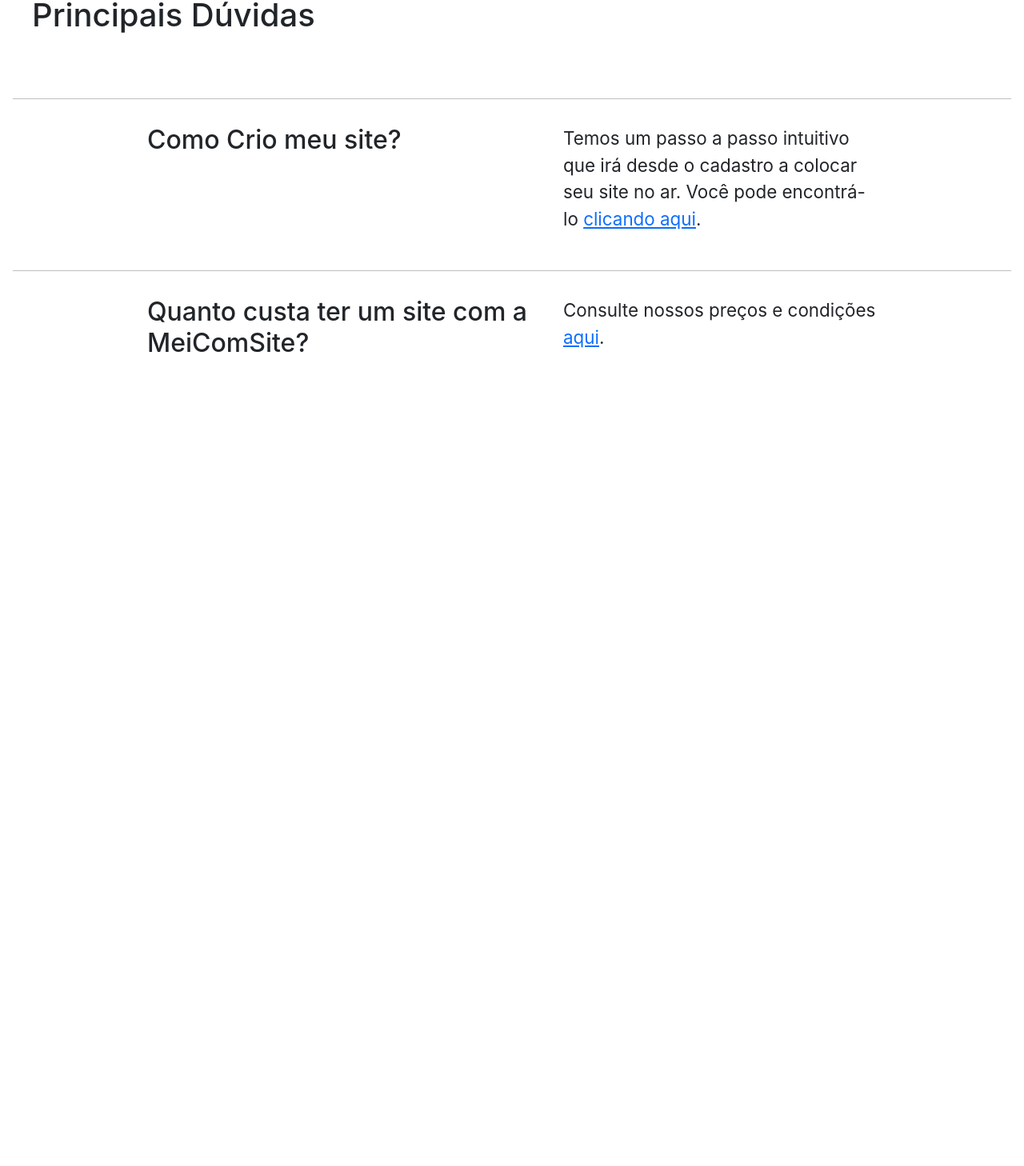
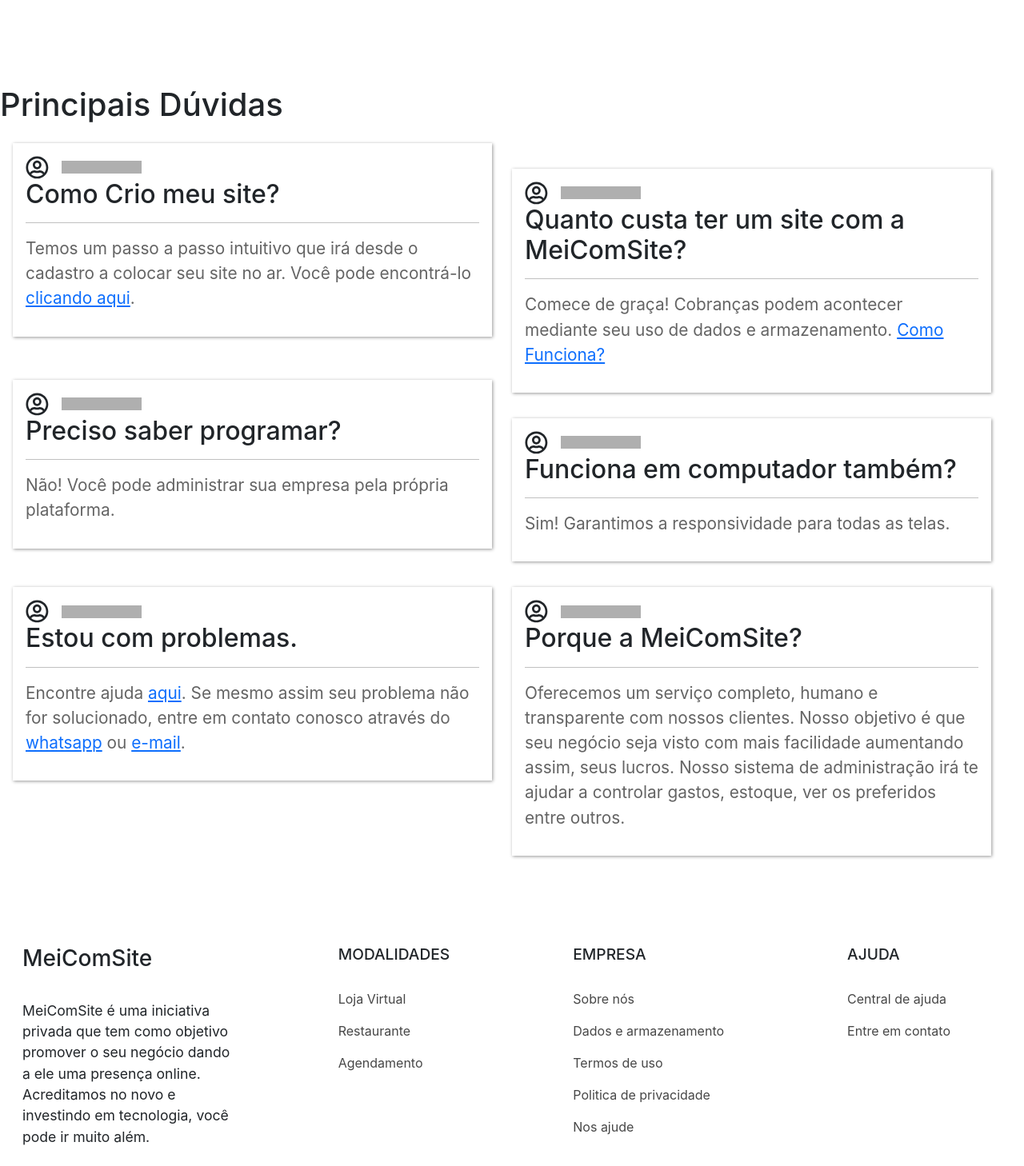
Before and after one commit to devjeanlucas/MeiComSite, a JavaScript app: page / in a window 1280 px wide. Shown: the part 3801-5259 px from the top of the page at 80% size. Before the commit the page ends 4337 px from the top, so only its background shows below. Built offline with nearby package versions, Linux system fonts and the light colour scheme; the HTML template or start-up script is replaced by a standard one.

Commit message:
upgrade home

```diff
--- a/src/Pages/Home.js
+++ b/src/Pages/Home.js
@@ -5,6 +5,7 @@
 import BoxServiços from "../layouts/layoutsHome/boxServiços";
 import BoxSuporte from "../layouts/layoutsHome/BoxSuporte";
 import BoxTemplates from "../layouts/layoutsHome/BoxTemplates";
+import Footer from "../layouts/layoutsHome/Footer";
 import Negocios from "../layouts/layoutsHome/negocios";
 import PrincipaisDuvidas from "../layouts/layoutsHome/PrincipaisDuvidas";
 
@@ -20,6 +21,7 @@
         <BoxCriar/>
         <BoxSuporte/>
         <PrincipaisDuvidas/>
+        <Footer/>
     </div>
     )
 }
--- a/src/layouts/layoutsHome/BoxSuporte.module.css
+++ b/src/layouts/layoutsHome/BoxSuporte.module.css
@@ -4,9 +4,12 @@
 .container_text {
 padding-top: 1.5em;
 }
+.container {
+margin-bottom: 7em;
+}
 .container a {
     color: #000;
-    font-size: 1.6em;
+    font-size: 1.4em;
 }
 .container_text h1 {
 font-size: 3.6em;
--- /dev/null
+++ b/src/layouts/layoutsHome/Footer.js
@@ -0,0 +1,67 @@
+import styles from "./Footer.module.css"
+import {FaInstagram,FaWhatsapp} from "react-icons/fa"
+
+export default function Footer () {
+    return (
+        <div className={styles.container}>
+            <div className="row">
+                <div className="col-sm-3">
+                    <div className={styles.perfil}>
+                        <h3>MeiComSite</h3>
+                        <p className={styles.description}>
+                            MeiComSite é uma iniciativa privada que tem como objetivo promover o seu negócio dando a ele uma presença online.
+                            Acreditamos no novo e investindo em tecnologia, você pode ir muito além.
+                        </p>
+                        <div className={styles.redes}>
+                            <a href="#" className={styles.icon}>
+                                <FaInstagram/>
+                            </a>
+                            <a href="#" className={styles.icon}>
+                                <FaWhatsapp/>
+                            </a>
+                        </div>
+
+                    </div>
+                </div>
+                <div className="col-sm-8 offset-sm-1">
+                    <div className={styles.container_lists}>
+                        <ul className={styles.list}>
+                            <h4>Modalidades</h4>
+                            <li><a href="#">Loja Virtual</a></li>
+                            <li><a href="#">Restaurante</a></li>
+                            <li><a href="#">Agendamento</a></li>
+                        </ul>
+                        <ul className={styles.list}>
+                            <h4>Empresa</h4>
+                            <li><a href="#">Sobre nós</a></li>
+                            <li><a href="#">Dados e armazenamento</a></li>
+                            <li><a href="#">Termos de uso</a></li>
+                            <li><a href="#">Politica de privacidade</a></li>
+                            <li><a href="#">Nos ajude</a></li>
+                        </ul>
+                        <ul className={styles.list}>
+                            <h4>Ajuda</h4>
+                            <li><a href="#">Central de ajuda</a></li>
+                            <li><a href="#">Entre em contato</a></li>
+                        </ul>
+                    </div>
+                </div>
+                <div className={`${styles.mobile} accordion accordion-flush`} id="accordionExample">
+                    <div className={`${styles.item} accordion-item`}>
+                        <h2 className={`${styles.button} accordion-header`} id="headingOne">
+                        <button className={` accordion-button`} type="button" data-bs-toggle="collapse" data-bs-target="#collapseOne" aria-expanded="true" aria-controls="collapseOne">
+                        Accordion Item #1
+                        </button>
+                        </h2>
+                        <div id="collapseOne" className="accordion-collapse collapse show" aria-labelledby="headingOne" data-bs-parent="#accordionExample">
+                            <div className="accordion-body">
+                                <strong>This is the first item's accordion body.</strong> It is shown by default, until the collapse plugin adds the appropriate classes that we use to style each element. These classes control the overall appearance, as well as the showing and hiding via CSS transitions. You can modify any of this with custom CSS or overriding our default variables. It's also worth noting that just about any HTML can go within the <code>.accordion-body</code>, though the transition does limit overflow.
+                            </div>
+                        </div>
+                    </div>
+                </div>
+            </div>
+
+        </div>
+        )
+}
--- /dev/null
+++ b/src/layouts/layoutsHome/Footer.module.css
@@ -0,0 +1,59 @@
+@media screen and (min-width:320px) {
+    .container {
+        width: 100%;
+        padding: 1em 5em 1em 1em;
+    }
+    .container_lists {
+        display: none;
+        justify-content: space-between;
+    }
+    .list {
+    padding: 0px;
+    list-style-type: none;
+    }
+    .list li a {
+        color: #474747;
+        text-decoration: none;
+
+    }
+    .list li {
+        font-size: 1em;
+        margin-bottom: 1em;
+    }
+    .list h4 {
+        text-transform: uppercase;
+        margin-bottom: 1.7em;
+        font-size: 1.2em;
+    }
+    .description {
+        font-size: 1.1em;
+        margin-top: 2em;
+    }
+    .redes {
+        display: flex;
+    }
+    .icon {
+    color: #000;
+    font-size: 1.4em;
+    margin-right: 1em;
+    }
+    .mobile {
+        display: block;
+        margin-top: 3em;
+    }
+    .item {
+        border-bottom: 1px solid #000;
+    }
+    .button {
+        border: none !important;
+    }
+}
+@media screen and (min-width:576px) {
+    .container_lists {
+        display: flex;
+        justify-content: space-between;
+    }
+    .mobile {
+        display: none;
+    }
+}
--- a/src/layouts/layoutsHome/PrincipaisDuvidas.js
+++ b/src/layouts/layoutsHome/PrincipaisDuvidas.js
@@ -1,31 +1,77 @@
 import styles from "./PrincipaisDuvidas.module.css"
+import {FaRegUserCircle} from "react-icons/fa"
+
 
 export default function PrincipaisDuvidas () {
 return (
     <>
         <div className={styles.container}>
             <h1>Principais Dúvidas</h1>
-            <ul className={styles.list}>
-                <div className="line"></div>
-                <li>
-                    <div className={`${styles.row} row`}>
-                        <div className="col-sm-5">
-                            <h2>Como Crio meu site?</h2>
+            <ul className={`row ${styles.list}`}>
+                <li className={`col-sm-6 ${styles.display_table}`}>
+                    <div className={styles.box}>
+                        <div className={styles.perfil}>
+                            <FaRegUserCircle className={styles.icon}/>
+                            <p className={styles.name}></p>
                         </div>
-                        <div className="col-sm-4">
-                            <p className={styles.resposta}>Temos um passo a passo intuitivo que irá desde o cadastro a colocar seu site no ar. Você pode encontrá-lo <a href="#">clicando aqui</a>.</p>
-                        </div>
+                        <h2>Como Crio meu site?</h2>
+                        <div className="line"></div>
+                        <p className={styles.resposta}>Temos um passo a passo intuitivo que irá desde o cadastro a colocar seu site no ar. Você pode encontrá-lo <a href="#">clicando aqui</a>.</p>
                     </div>
                 </li>
-                <div className="line"></div>
-                <li>
-                    <div className={`${styles.row} row`}>
-                        <div className="col-sm-5">
-                            <h2>Quanto custa ter um site com a MeiComSite?</h2>
+                <li className={`col-sm-6 ${styles.margin_top_2em}`}>
+                    <div className={styles.box}>
+                        <div className={styles.perfil}>
+                            <FaRegUserCircle className={styles.icon}/>
+                            <p className={styles.name}></p>
                         </div>
-                        <div className="col-sm-4">
-                            <p className={styles.resposta}>Consulte nossos preços e condições <a href="#">aqui</a>.</p>
+                        <h2>Quanto custa ter um site com a MeiComSite?</h2>
+                        <div className="line"></div>
+                        <p className={styles.resposta}>Comece de graça! Cobranças podem acontecer mediante seu uso de dados e armazenamento. <a href="#">Como Funciona?</a></p>
+                    </div>
+                </li>
+                <li className={`col-sm-6 ${styles.margin_top_3}`}>
+                    <div className={styles.box}>
+                        <div className={styles.perfil}>
+                            <FaRegUserCircle className={styles.icon}/>
+                            <p className={styles.name}></p>
                         </div>
+                        <h2>Preciso saber programar?</h2>
+                        <div className="line"></div>
+                        <p className={styles.resposta}>Não! Você pode administrar sua empresa pela própria plataforma.</p>
+                    </div>
+                </li>
+                <li className={`col-sm-6`}>
+                    <div className={styles.box}>
+                        <div className={styles.perfil}>
+                            <FaRegUserCircle className={styles.icon}/>
+                            <p className={styles.name}></p>
+                        </div>
+                        <h2>Funciona em computador também?</h2>
+                        <div className="line"></div>
+                        <p className={styles.resposta}>Sim! Garantimos a responsividade para todas as telas.</p>
+                    </div>
+                </li>
+                <li className={`col-sm-6`}>
+                    <div className={styles.box}>
+                        <div className={styles.perfil}>
+                            <FaRegUserCircle className={styles.icon}/>
+                            <p className={styles.name}></p>
+                        </div>
+                        <h2>Estou com problemas.</h2>
+                        <div className="line"></div>
+                        <p className={styles.resposta}>Encontre ajuda <a href="#">aqui</a>. Se mesmo assim seu problema não for solucionado, entre em contato conosco através do <a href="#">whatsapp</a> ou <a href="#">e-mail</a>.</p>
+                    </div>
+                </li>
+                <li className={`col-sm-6`}>
+                    <div className={styles.box}>
+                        <div className={styles.perfil}>
+                            <FaRegUserCircle className={styles.icon}/>
+                            <p className={styles.name}></p>
+                        </div>
+                        <h2>Porque a MeiComSite?</h2>
+                        <div className="line"></div>
+                        <p className={styles.resposta}>Oferecemos um serviço completo, humano e transparente com nossos clientes. Nosso objetivo é que seu negócio seja visto com mais facilidade aumentando assim, seus lucros. Nosso sistema de administração irá te ajudar a controlar gastos, estoque, ver os preferidos entre outros.</p>
                     </div>
                 </li>
             </ul>
--- a/src/layouts/layoutsHome/PrincipaisDuvidas.module.css
+++ b/src/layouts/layoutsHome/PrincipaisDuvidas.module.css
@@ -1,3 +1,4 @@
+@media screen and (min-width:320px) {
     .list {
         padding: 0em 1em;
         list-style-type: none;
@@ -5,15 +6,48 @@
         .list li {
         padding: 1em 0em;
         }
-.container h1 {
-margin: 0em 0em 2em 1em;
+        .container {
+            margin-bottom: 5em;
         }
-.container {
-margin-bottom: 4em;
+        .box {
+            width: 96%;
+            box-shadow: 1px 1px 4px #979797;
+            padding: 1em;
         }
-.row {
-    justify-content: center;
+        .margin_top_2em {
+            margin-top: 0em !important;
+            box-sizing: border-box;
         }
+        .margin_top_3 {
+            margin-top: 0em;
+        }
+        .perfil {
+            display: flex;
+            align-items: center;
+            height: 100%;
+        }
+        .display_table {
+        display: table !important;}
         .resposta {
-    font-size: 1.4em;
+            font-size: 1.3em;
+            color: #646464;
         }
+        .icon {
+            font-size: 1.8em;
+        }
+        .name {
+        background-color: #afafaf;
+        height: 16px;
+        width: 100px;
+        margin: 0px 0px 0px 1em;
+        }
+}
+@media screen and (min-width:576px) {
+    .margin_top_3 {
+        margin-top: -3em;
+    }
+    .margin_top_2em {
+        margin-top: 2em !important;
+        box-sizing: border-box;
+    }
+}
```
Lines whose indentation alone changed are shown as unchanged.
